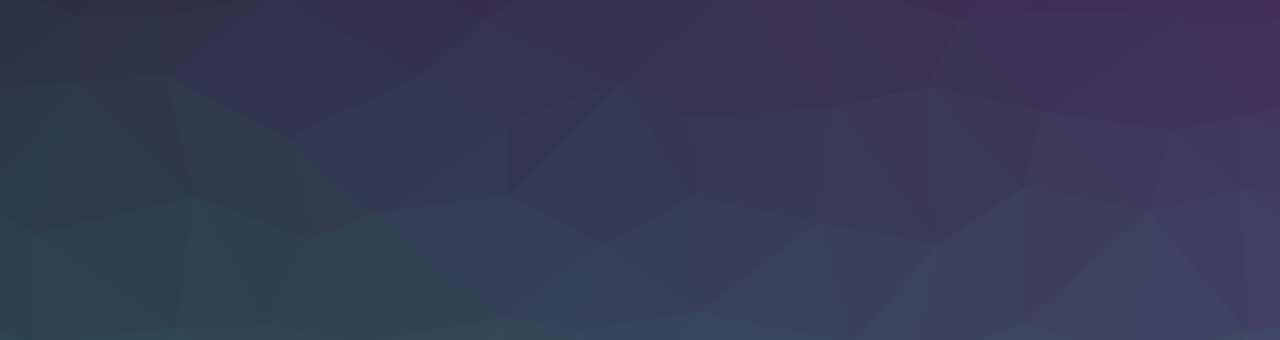
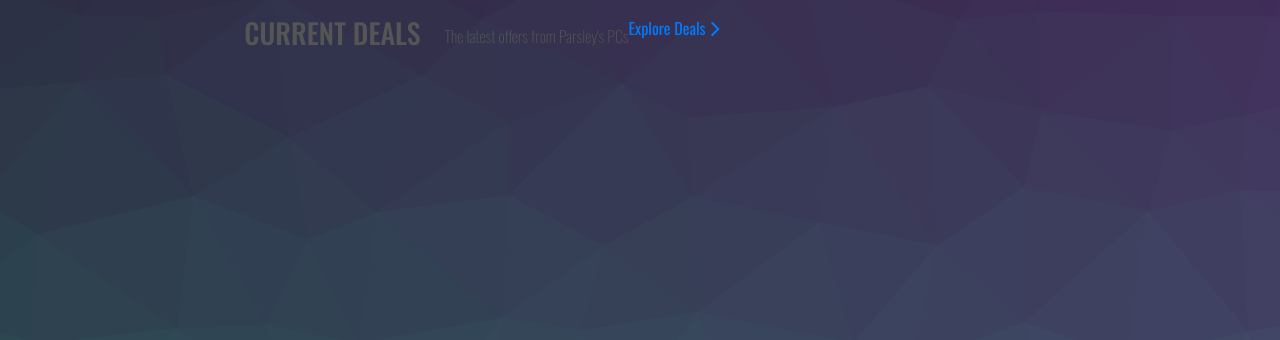
Before and after one commit to Mark-Assessment/n-parsley-parsleys-pcs-M4-2, a Django app: template home/templates/home/index.html in a window 1280 px wide. Shown: the part 88-428 px from the top of the page. Run offline with Django 3.2, Linux system fonts and the light colour scheme; the template is opened without the code that fills it, so the values that code supplies are empty; some libraries are stand-ins or nearby versions.

Commit message:
feat: Add div for current deals section

```diff
--- a/home/templates/home/index.html
+++ b/home/templates/home/index.html
@@ -1,12 +1,33 @@
 {% extends "base.html" %}
 {% load static %}
+
+{% block extra_css %}
+<link rel="stylesheet" href="{% static 'home/css/home.css' %}">
+{% endblock %}
 
 {% block page_header %}
 
 {% endblock %}
 
 {% block content %}
+<div class="container-fluid">
+    <div class="row">
+        <div class="col-1 col-lg-2">
 
+        </div>
+        <div class="col-10 col-lg-8 main-column">
+            <div class="deals">
+                <div class="deals-header d-flex p-3">
+                    <h3 class="text-uppercase mb-0">Current Deals</h3>
+                    <p class="my-auto ml-4 font-weight-lighter d-none d-md-flex">The latest offers from Parsley's PCs</p>
+                    <a href="#" class="deals-link"><p>Explore Deals <i class="fa-solid fa-chevron-right"></i></p></a>
+                </div>
+            </div>
+        </div>
+        <div class="col-1 col-lg-2">
+        </div>
+    </div>
+</div>
 {% endblock %}
 
 {% block postloadjs %}
```
